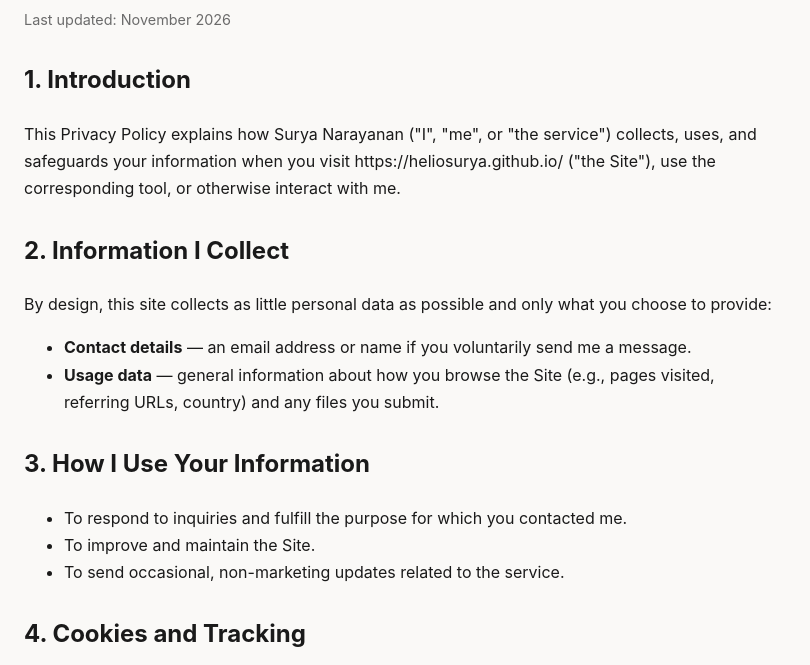
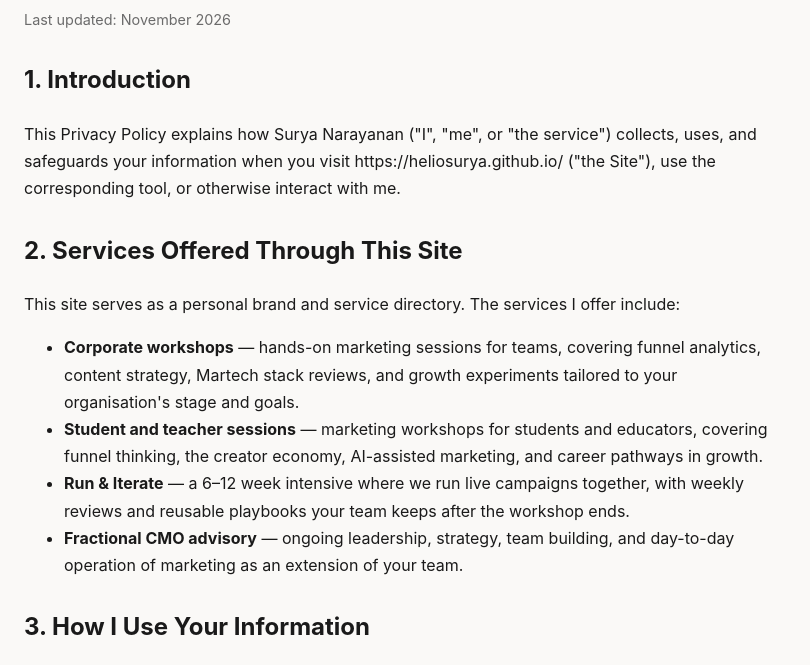
Before and after one commit to heliosurya/heliosurya.github.io, a plain HTML site: page privacy.html in a window 1280 px wide. Shown: the part 100-765 px from the top of the page, without its empty margins (0-810 px from the left). Drawn offline with Linux system fonts and the light colour scheme.

Commit message:
Add workshops/sessions section and Sunbeam Ventures CMO role to all pages

```diff
--- a/privacy.html
+++ b/privacy.html
@@ -4,7 +4,7 @@
   <meta charset="UTF-8" />
   <meta name="viewport" content="width=device-width, initial-scale=1.0" />
   <title>Privacy Policy — Surya Narayanan</title>
-  <meta name="description" content="Privacy policy for Surya Narayanan's personal site and tool." />
+  <meta name="description" content="Privacy policy for Surya Narayanan's personal site and tool — fractional CMO, corporate workshops, and student sessions." />
   <style>
     :root {
       color-scheme: light;
@@ -38,7 +38,16 @@
     <h2>1. Introduction</h2>
     <p>This Privacy Policy explains how Surya Narayanan ("I", "me", or "the service") collects, uses, and safeguards your information when you visit https://heliosurya.github.io/ ("the Site"), use the corresponding tool, or otherwise interact with me.</p>
 
-    <h2>2. Information I Collect</h2>
+    <h2>2. Services Offered Through This Site</h2>
+    <p>This site serves as a personal brand and service directory. The services I offer include:</p>
+    <ul>
+      <li><strong>Corporate workshops</strong> — hands-on marketing sessions for teams, covering funnel analytics, content strategy, Martech stack reviews, and growth experiments tailored to your organisation's stage and goals.</li>
+      <li><strong>Student and teacher sessions</strong> — marketing workshops for students and educators, covering funnel thinking, the creator economy, AI-assisted marketing, and career pathways in growth.</li>
+      <li><strong>Run &amp; Iterate</strong> — a 6–12 week intensive where we run live campaigns together, with weekly reviews and reusable playbooks your team keeps after the workshop ends.</li>
+      <li><strong>Fractional CMO advisory</strong> — ongoing leadership, strategy, team building, and day-to-day operation of marketing as an extension of your team.</li>
+    </ul>
+
+    <h2>3. How I Use Your Information</h2>
     <p>By design, this site collects as little personal data as possible and only what you choose to provide:</p>
     <ul>
       <li><strong>Contact details</strong> — an email address or name if you voluntarily send me a message.</li>
```
Also changed, not shown: tos.html (+11 -2 lines).
